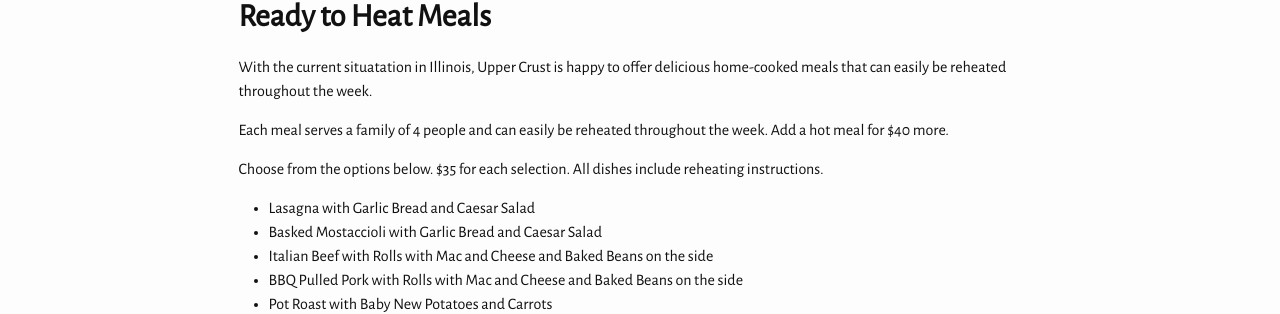
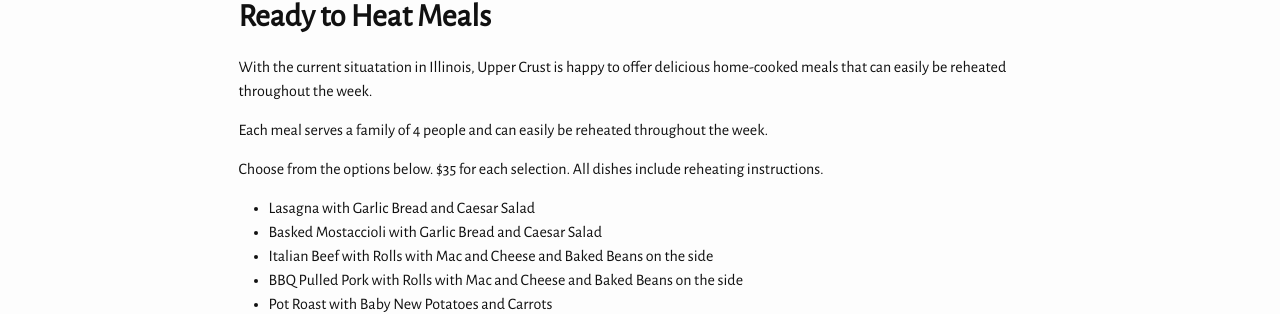
Before and after one commit to kmorrell27/UpperCrustCatering, a Jekyll site: the page built from ready-to-heat.md, in a window 1280 px wide. Shown: the part 355-669 px from the top of the page. Built offline with Jekyll 4.4.1, drawn with Linux system fonts in a browser that asks for light colours.

Commit message:
Hmmmm I should proofread I guess
But now that society has collapsed I guess there's no consequences.

```diff
--- a/ready-to-heat.md
+++ b/ready-to-heat.md
@@ -11,7 +11,7 @@
 
 With the current situatation in Illinois, Upper Crust is happy to offer delicious home-cooked meals that can easily be reheated throughout the week.
 
-Each meal serves a family of 4 people and can easily be reheated throughout the week. Add a hot meal for $40 more.
+Each meal serves a family of 4 people and can easily be reheated throughout the week.
 
 Choose from the options below. $35 for each selection. All dishes include reheating instructions.
 
```
